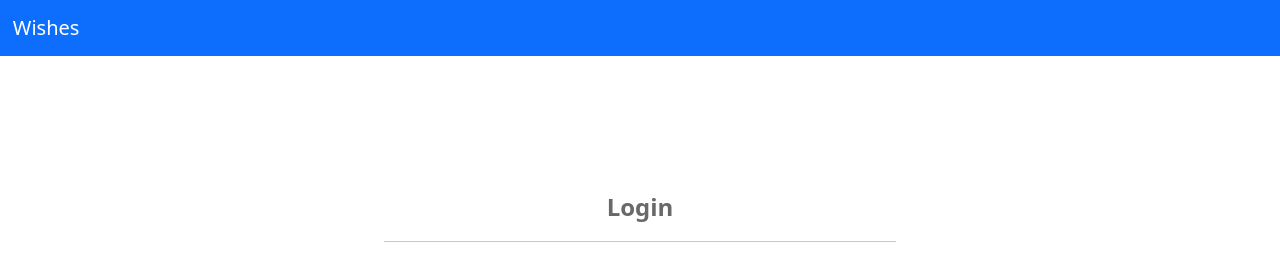
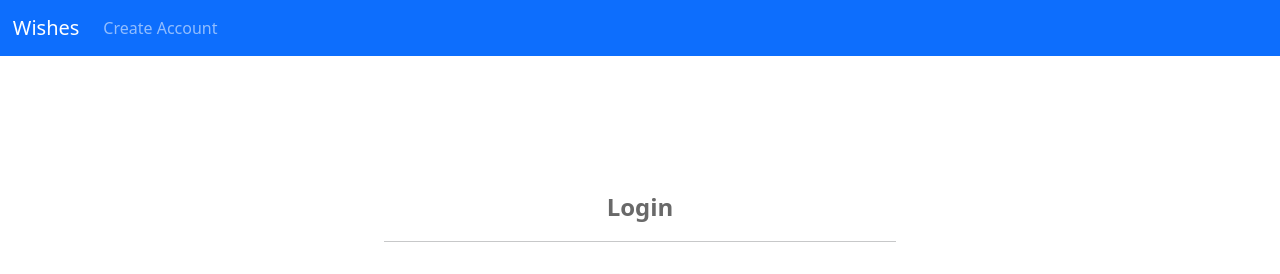
Before and after one commit to JustLe56/CST438_Project2, a Django app: page /login/ in a window 1280 px wide. Shown: the top 274 px of the page. Run offline with Django 3.2, Linux system fonts and the light colour scheme; some libraries are stand-ins or nearby versions.

Commit message:
Added create account or login option

```diff
--- a/templates/partials/_navBar.html
+++ b/templates/partials/_navBar.html
@@ -1,24 +1,40 @@
 {% load static %}
 <nav class="navbar navbar-expand-lg navbar-dark bg-primary">
-        <a class="navbar-brand" href="#" style="margin-left: 1%">Wishes</a>
-        <button class="navbar-toggler" type="button" data-toggle="collapse" data-target="#navbarSupportedContent" aria-controls="navbarSupportedContent" aria-expanded="false" aria-label="Toggle navigation">
+        <a class="navbar-brand" href="/" style="margin-left: 1%">Wishes</a>
+        <button class="navbar-toggler" type="button" data-toggle="collapse" data-target="#navbarSupportedContent" aria-controls="navbarSupportedContent"
+                aria-label="Toggle navigation">
           <span class="navbar-toggler-icon"></span>
         </button>
+
+    <ul class="navbar-nav mr-auto">
+
+        {% if request.resolver_match.view_name == "createAcc" %}
+            <li class="nav-item active">
+                <a class="nav-link" href="/login/">Login<span class="sr-only"></span></a>
+            </li>
+        {% elif request.resolver_match.view_name == "login" %}
+            <li class="nav-item active">
+                <a class="nav-link" href="/createAccount/">Create Account<span class="sr-only"></span></a>
+            </li>
+
+        {% endif %}
+
         {% if request.session.loggedUsr %}
-        <div class="collapse navbar-collapse" id="navb  arSupportedContent">
-          <ul class="navbar-nav mr-auto">
             <li  class="nav-item dropdown" >
-              <a class="nav-link dropdown-toggle" href="#" id="navbarDropdown" role="button" data-toggle="dropdown" aria-haspopup="true" aria-expanded="false">
+                <a class="nav-link dropdown-toggle" href="#" id="navbarDropdown" role="button" data-toggle="dropdown"
+                   aria-expanded="false">
                     {{ request.session.loggedUsr }}
                 </a>
+
                 <div class="dropdown-menu" aria-labelledby="navbarDropdown" >
                     <a class="dropdown-item" href="#">Edit account</a>
                     <a class="dropdown-item" href="#">Something else here</a>
                     <div class="dropdown-divider"></div>
                     <a class="dropdown-item" href="logout/?logout=True">Logout</a>
                 </div>
+
             </li>
+        {% endif %}
     </ul>
-        </div>
-    {% endif %}
+
 </nav>
```
Lines whose indentation alone changed are shown as unchanged.
